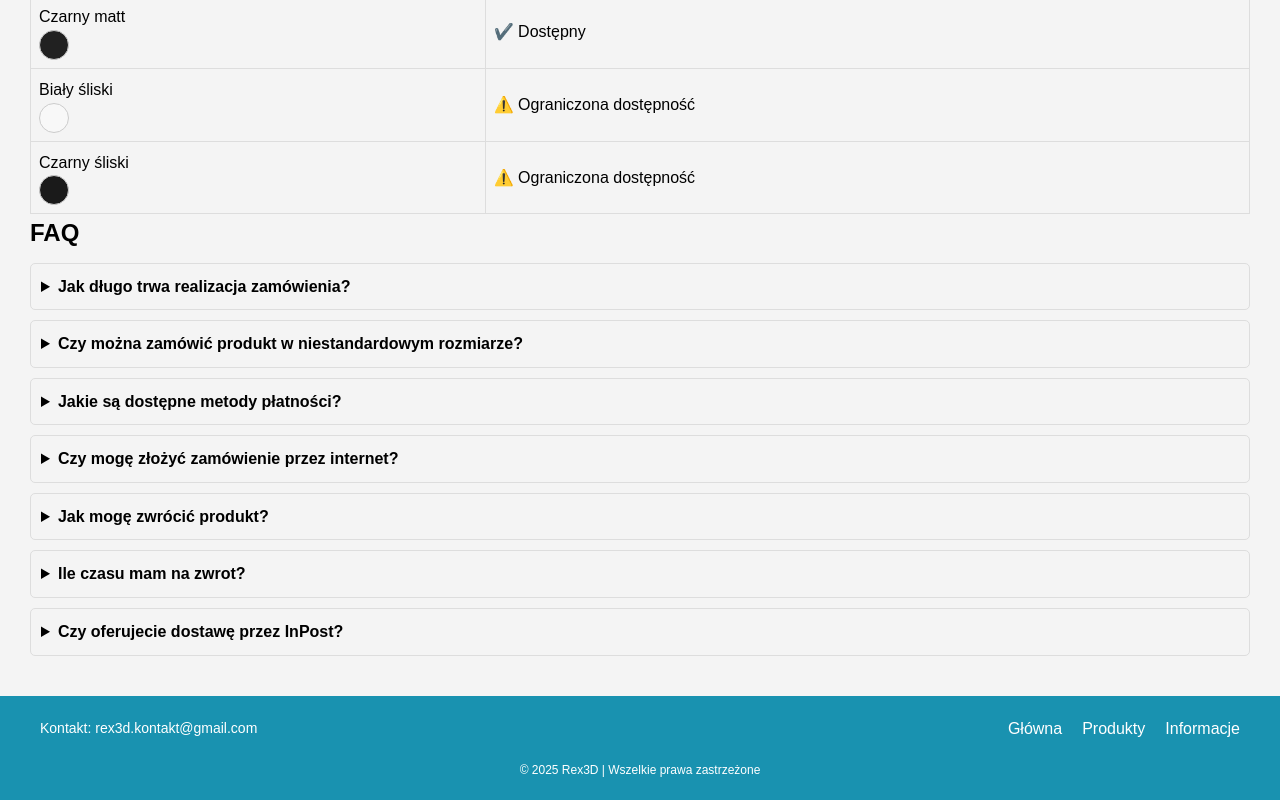
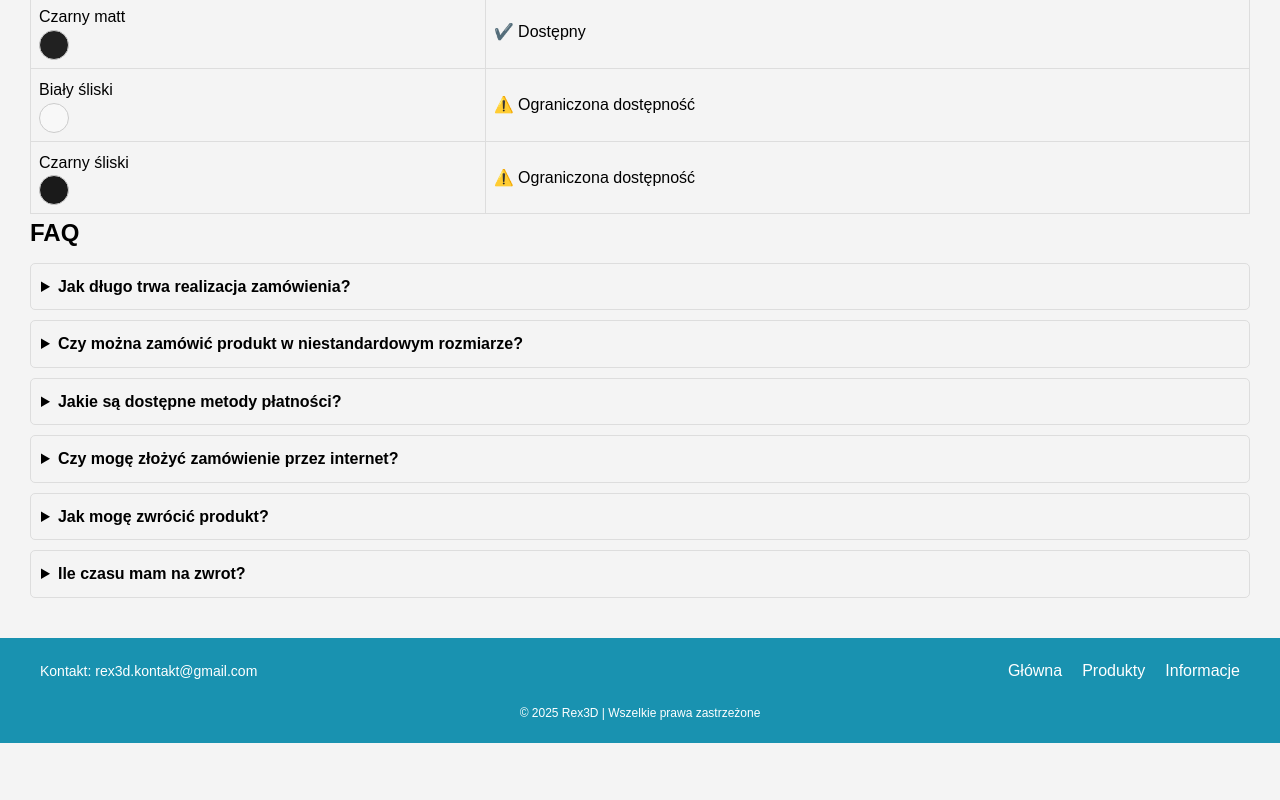
Before and after one commit to rex3d/rex3d.github.io, a plain HTML site: page info.html in a window 1280 px wide. Shown: the part 737-1537 px from the top of the page. After the commit the page ends 1480 px from the top, so only its background shows below. Drawn offline with Linux system fonts and the light colour scheme.

Commit message:
Update info.html

```diff
--- a/info.html
+++ b/info.html
@@ -125,9 +125,6 @@
             <details>
                 <summary>Ile czasu mam na zwrot?</summary>
                 <p>Produkt można zwrócić w ciągu 7 dni od daty zakupu.</p>
-            </details> <details>
-                <summary>Czy oferujecie dostawę przez InPost?</summary>
-                <p>Tak, realizujemy dostawy za pośrednictwem InPost. Wymagana jest wcześniejsza płatność.</p>
             </details>
         </section>
     </main>
```
